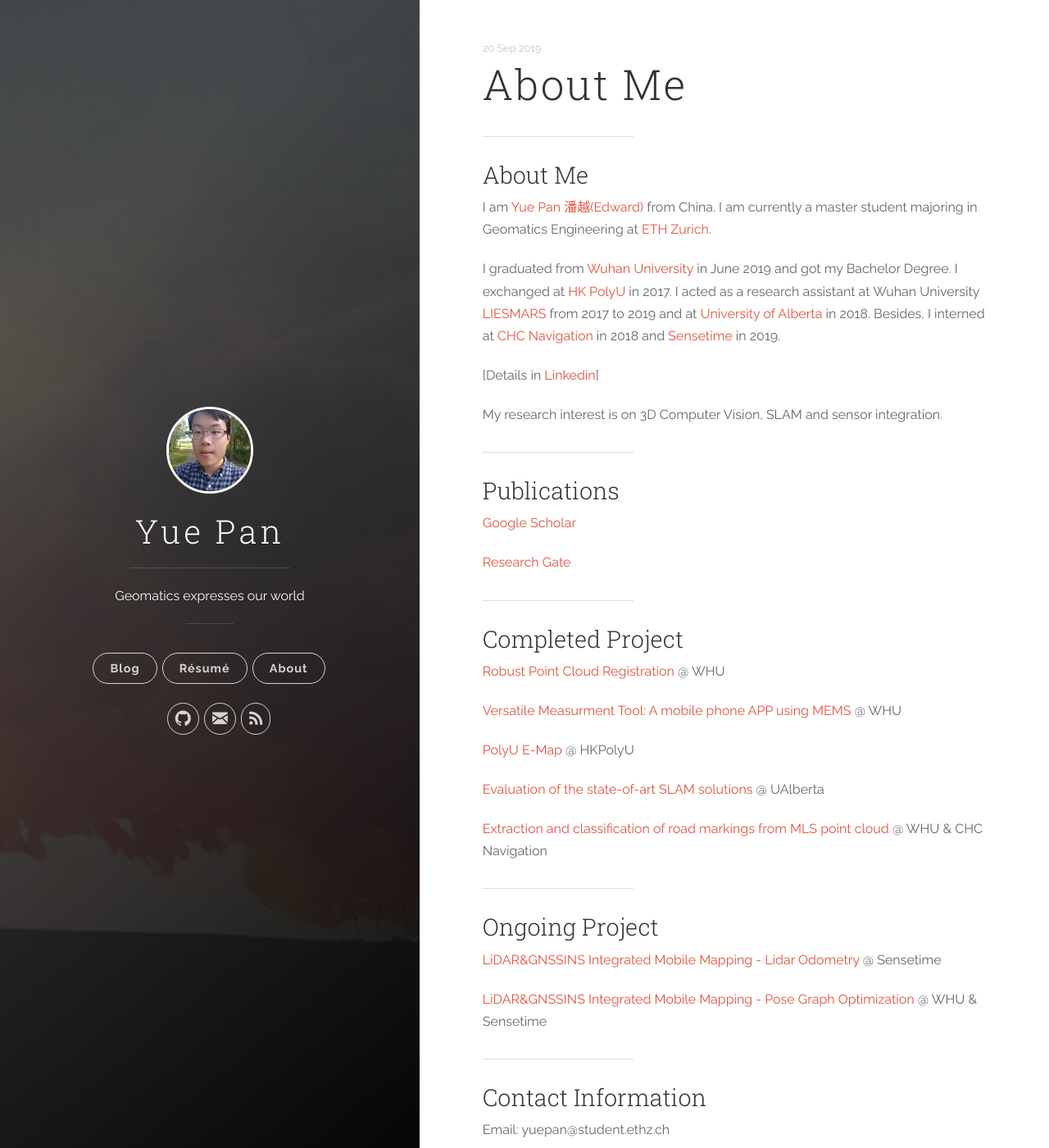
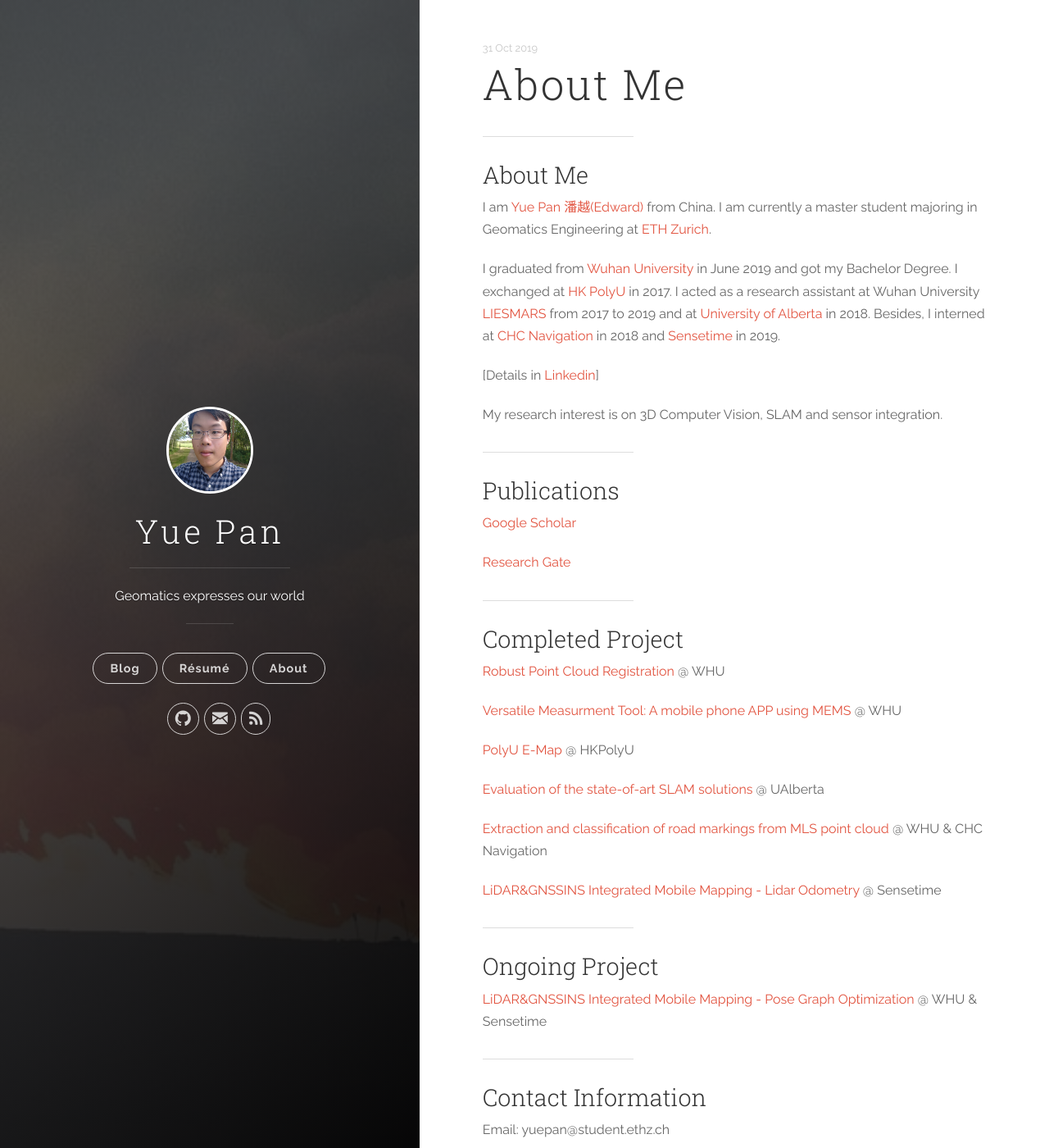
Before and after one commit to YuePanEdward/YuePanEdward.github.io, a Jekyll site: the page built from _posts/2019-10-31-about.md, in a window 1280 px wide and 1400 px high. Shown: the whole window at 82% size. Built offline with Jekyll 4.4.1, drawn with Linux system fonts in a browser that asks for light colours.

```diff
--- a/_posts/2019-09-20-about.md
+++ b/_posts/2019-10-31-about.md
@@ -38,11 +38,12 @@ My research interest is on 3D Computer Vision, SLAM and sensor integration.
 
 [Extraction and classification of road markings from MLS point cloud](https://github.com/YuePanEdward/RoadMarkingExtraction) @ WHU & CHC Navigation
 
+[LiDAR&GNSSINS Integrated Mobile Mapping - Lidar Odometry](https://github.com/YuePanEdward/LLS-LOAM) @ Sensetime
+
 ---
 
 ### Ongoing Project
 
-[LiDAR&GNSSINS Integrated Mobile Mapping - Lidar Odometry](https://github.com/YuePanEdward/LLS-LOAM) @ Sensetime
 
 [LiDAR&GNSSINS Integrated Mobile Mapping - Pose Graph Optimization](https://github.com/YuePanEdward/CloudControlNet/tree/dev) @ WHU & Sensetime
 
```
